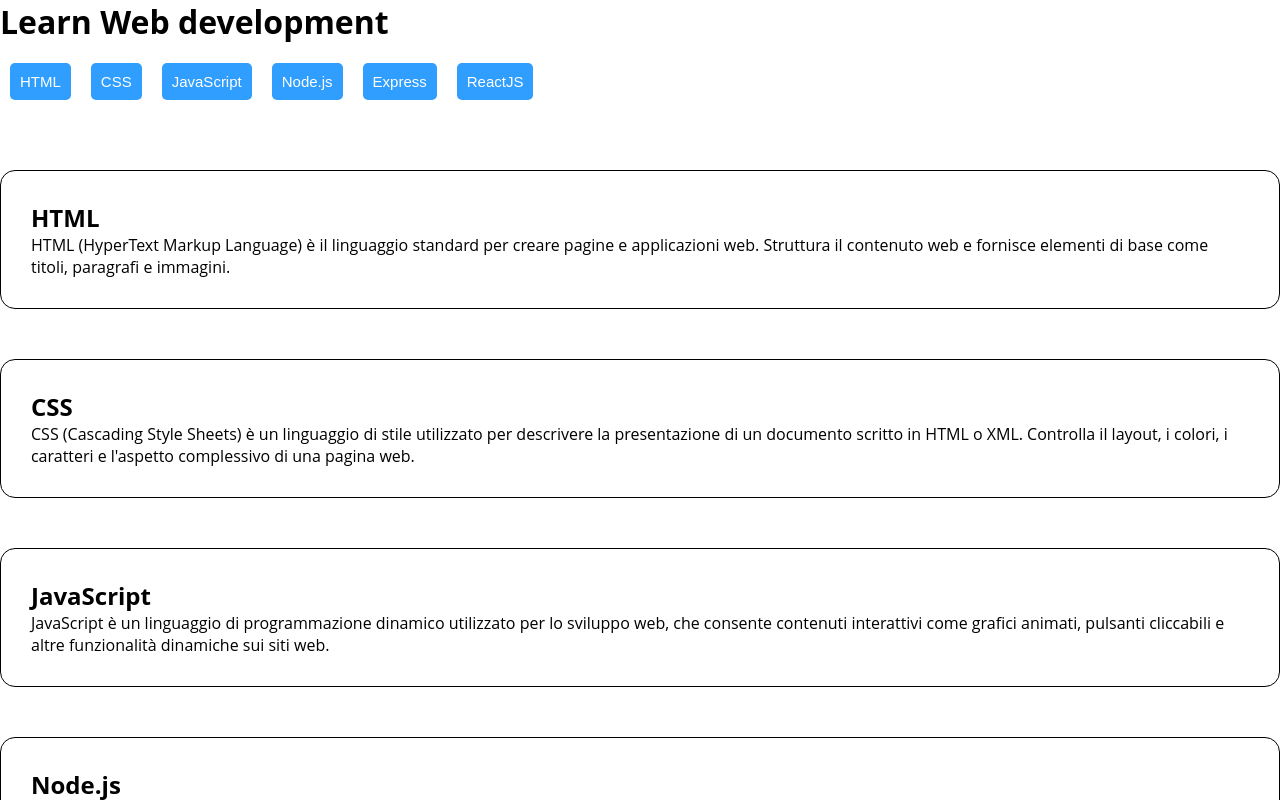
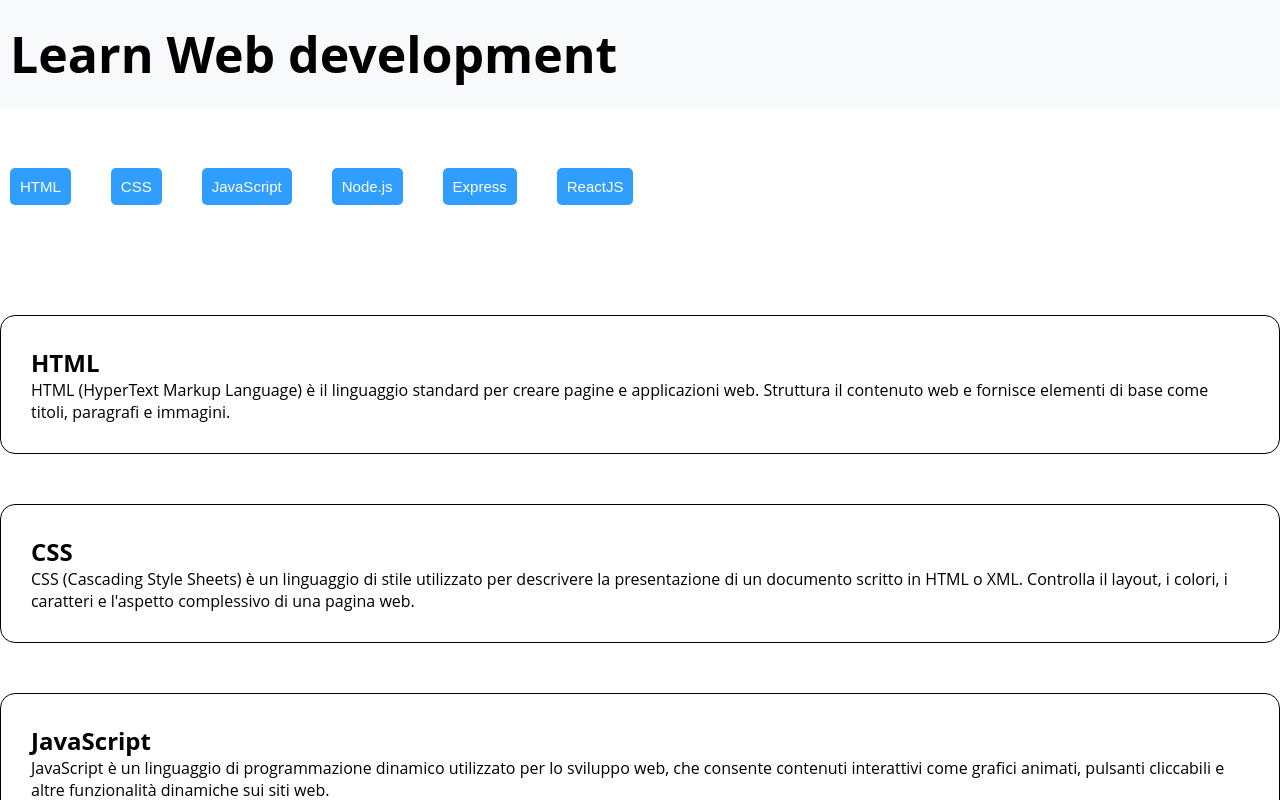
Before and after one commit to alexbiviano/react-use-state, a React (Vite) app in the folder react-use-state/: page / in a window 1280 px wide. Shown: the top 800 px of the page. Built offline with nearby package versions, Linux system fonts and the light colour scheme.

Commit message:
[upd] upload buttons

```diff
--- a/react-use-state/src/index.css
+++ b/react-use-state/src/index.css
@@ -6,6 +6,26 @@
 
 body {
   font-family: "Open Sans", sans-serif;
+}
+
+/* HEADER */
+header {
+  background-color: #F8F9FA;
+  font-size: 25px;
+  padding: 20px 10px
+}
+
+/* MAIN */
+.container {
+  max-width: 1200px;
+  margin: 0 auto;
+}
+
+.buttons-container {
+  padding: 40px 0;
+  display: flex;
+  justify-content: flex-start;
+  gap: 20px;
 }
 
 button {
@@ -25,3 +45,8 @@
   border-radius: 15px;
   padding: 30px;
 }
+
+button.active {
+  color: #000;
+  background-color: #FFC107;
+}
```
